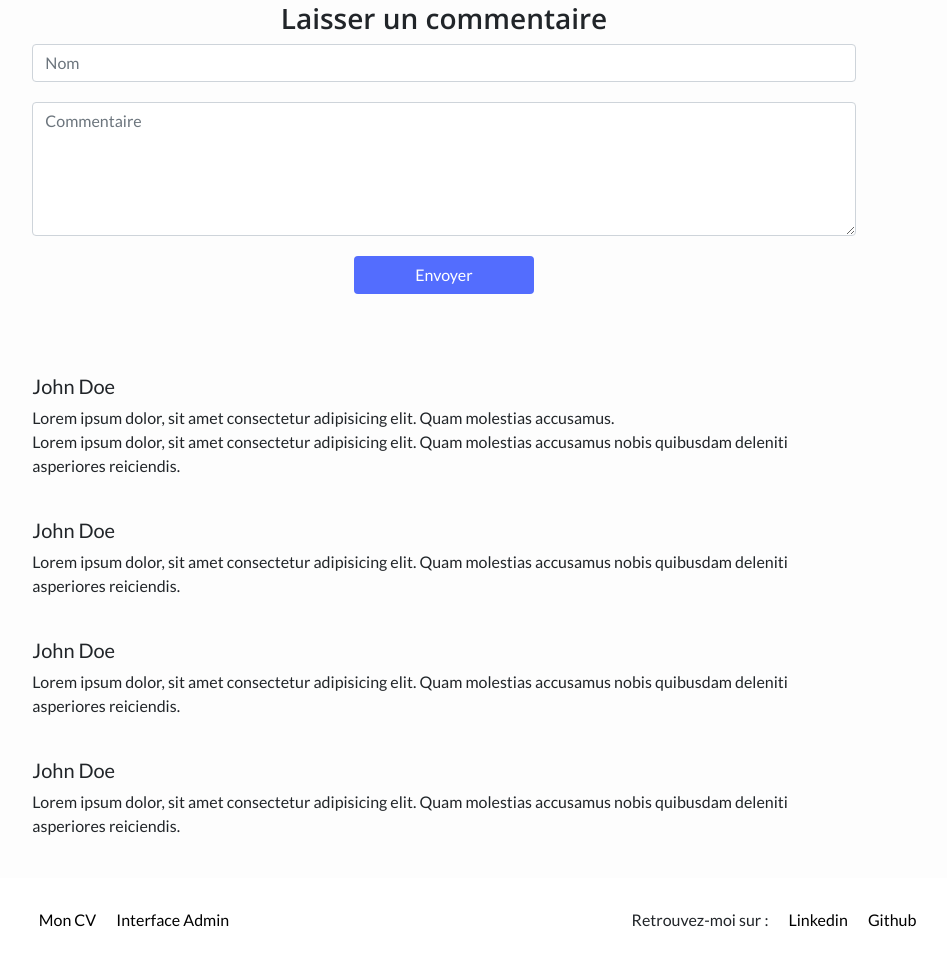
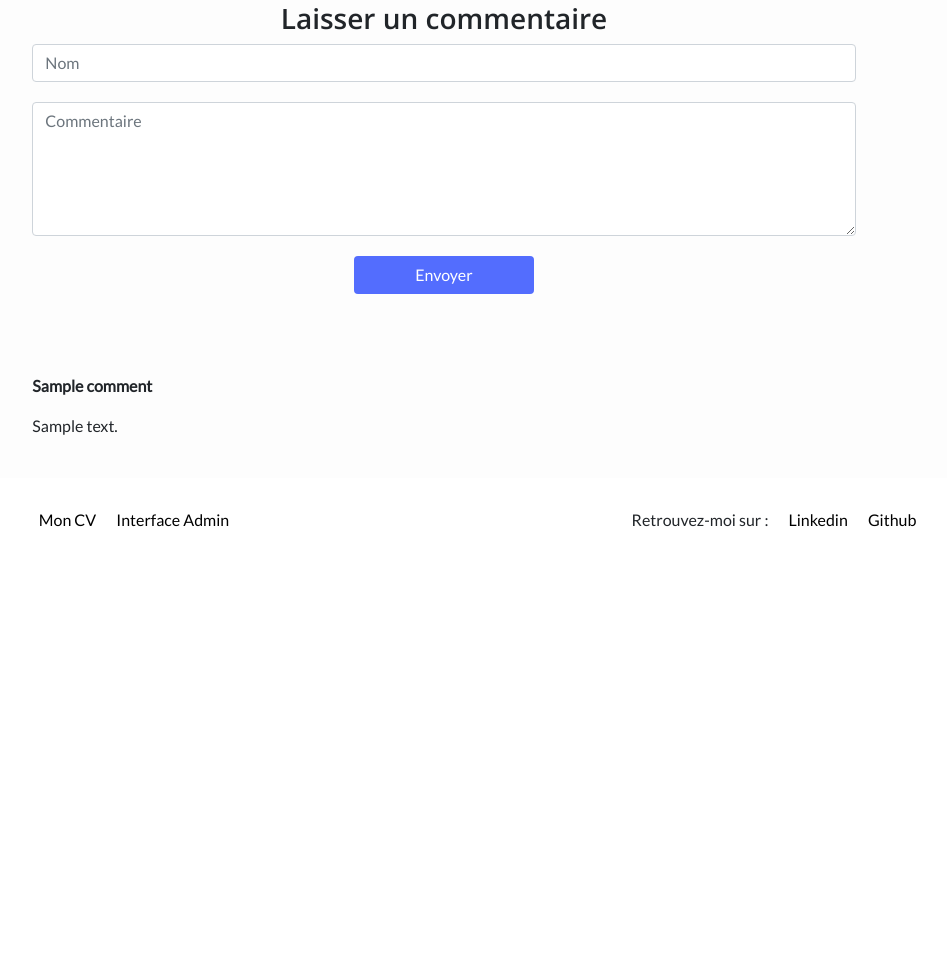
Before and after one commit to ahmedbouras/OC_P5, a PHP site: page /index.php?post&id=1 in a window 1280 px wide. Shown: the part 592-1570 px from the top of the page, without its empty margins (196-1143 px from the left). After the commit the page ends 1119 px from the top, so only its background shows below. Run offline with PHP 8.4, Linux system fonts and the light colour scheme; tables that the repository leaves empty or names only in its code hold one stand-in row (values such as "Sample post").

Commit message:
Function to display the comments of a post

```diff
--- a/controller/frontend.php
+++ b/controller/frontend.php
@@ -15,11 +15,12 @@ function blog()
     $listPosts = PostManager::getPosts();
     require 'view/blogView.php';
 }
-function post($idPost)
+function post($idPost, $alert = null, $message = null)
 {
     DBManager::dbconnect();
     if($post = PostManager::getPost($idPost))
     {
+        $commentsPost = CommentManager::getCommentsPost($idPost);
         require 'view/postView.php';
     }
     else
--- a/model/CommentManager.php
+++ b/model/CommentManager.php
@@ -13,4 +13,11 @@ class CommentManager extends DBManager
         $request->execute([0]);
         return $request;
     }
+    public static function getCommentsPost($idPost)
+    {
+        $request = self::$db->prepare(" SELECT * FROM comments WHERE valid = ? AND post_id = ?
+                                        ORDER BY comment_date DESC");
+        $request->execute([1, $idPost]);
+        return $request;
+    }
 }
--- a/view/postView.php
+++ b/view/postView.php
@@ -22,6 +22,9 @@ ob_start()
     <div class="col-md-8 offset-md-2 text-center">
         <form action="" method="post">
             <h3>Laisser un commentaire</h3>
+            <?php if(isset($message)): ?>
+            <div class="alert alert-<?= $alert ?>" role="alert"> <?= $message ?> </div>
+            <?php endif ?>
             <input type="text" name="pseudo" class="form-control" placeholder="Nom" required>
             <textarea name="comment" class="form-control" cols="30" rows="5" placeholder="Commentaire" required></textarea>
             <button type="submit" class="btn btn-primary-custom btn-form">Envoyer</button>
@@ -29,26 +32,14 @@ ob_start()
     </div>
 </section>
 <div id="bloc-comments" class="row">
+    <?php while($data = $commentsPost->fetch()): ?>
     <div class="offset-md-2 col-md-8">
         <div class="comment">
-            <h5>John Doe</h5>
-            <p>Lorem ipsum dolor, sit amet consectetur adipisicing elit. Quam molestias accusamus. <br>
-            Lorem ipsum dolor, sit amet consectetur adipisicing elit. Quam molestias accusamus nobis quibusdam deleniti asperiores reiciendis.
-            </p>
-        </div>
-        <div class="comment">
-            <h5>John Doe</h5>
-            <p>Lorem ipsum dolor, sit amet consectetur adipisicing elit. Quam molestias accusamus nobis quibusdam deleniti asperiores reiciendis.</p>
-        </div>
-        <div class="comment">
-            <h5>John Doe</h5>
-            <p>Lorem ipsum dolor, sit amet consectetur adipisicing elit. Quam molestias accusamus nobis quibusdam deleniti asperiores reiciendis.</p>
-        </div>
-        <div class="comment">
-            <h5>John Doe</h5>
-            <p>Lorem ipsum dolor, sit amet consectetur adipisicing elit. Quam molestias accusamus nobis quibusdam deleniti asperiores reiciendis.</p>
+            <p><strong><?= $data['name'] ?></strong><p>
+            <p><?= $data['comment'] ?></p>
         </div>
     </div>
+    <?php endwhile ?>
 </div>
 
 <?php
```
